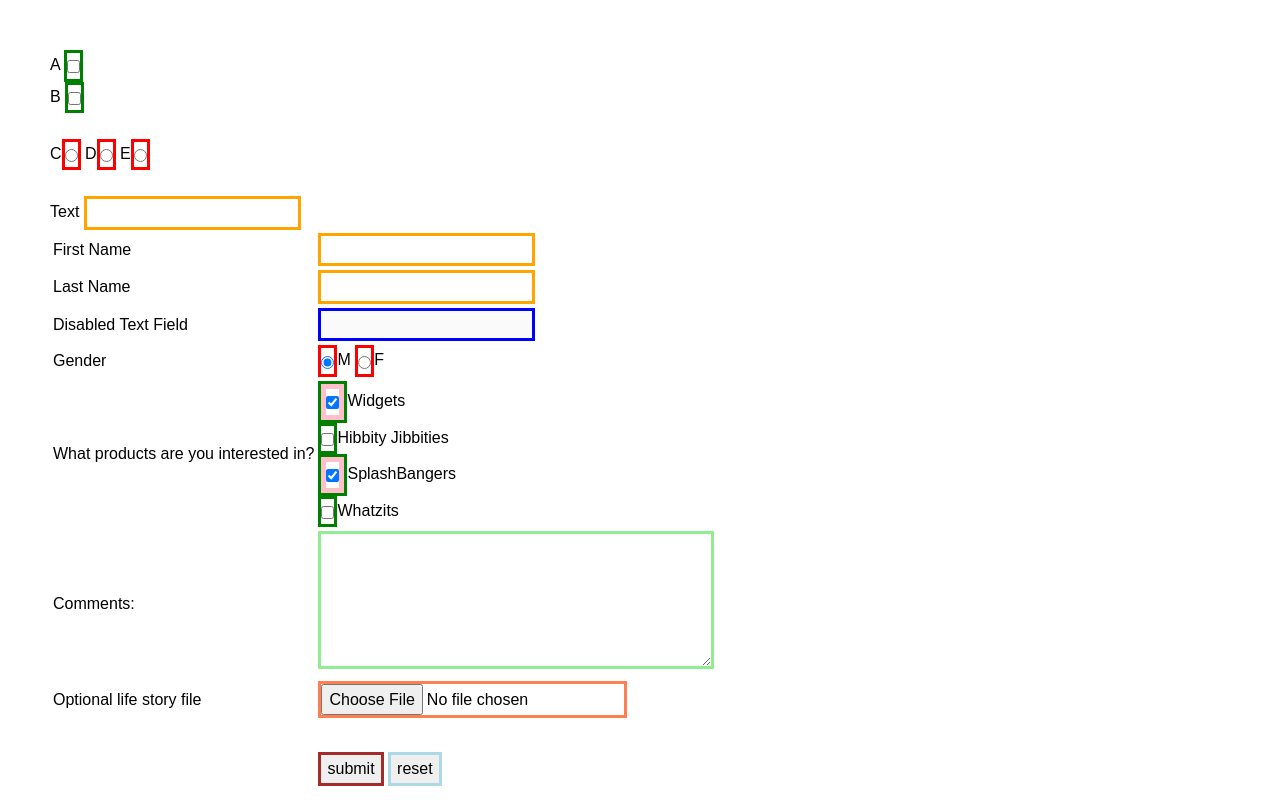
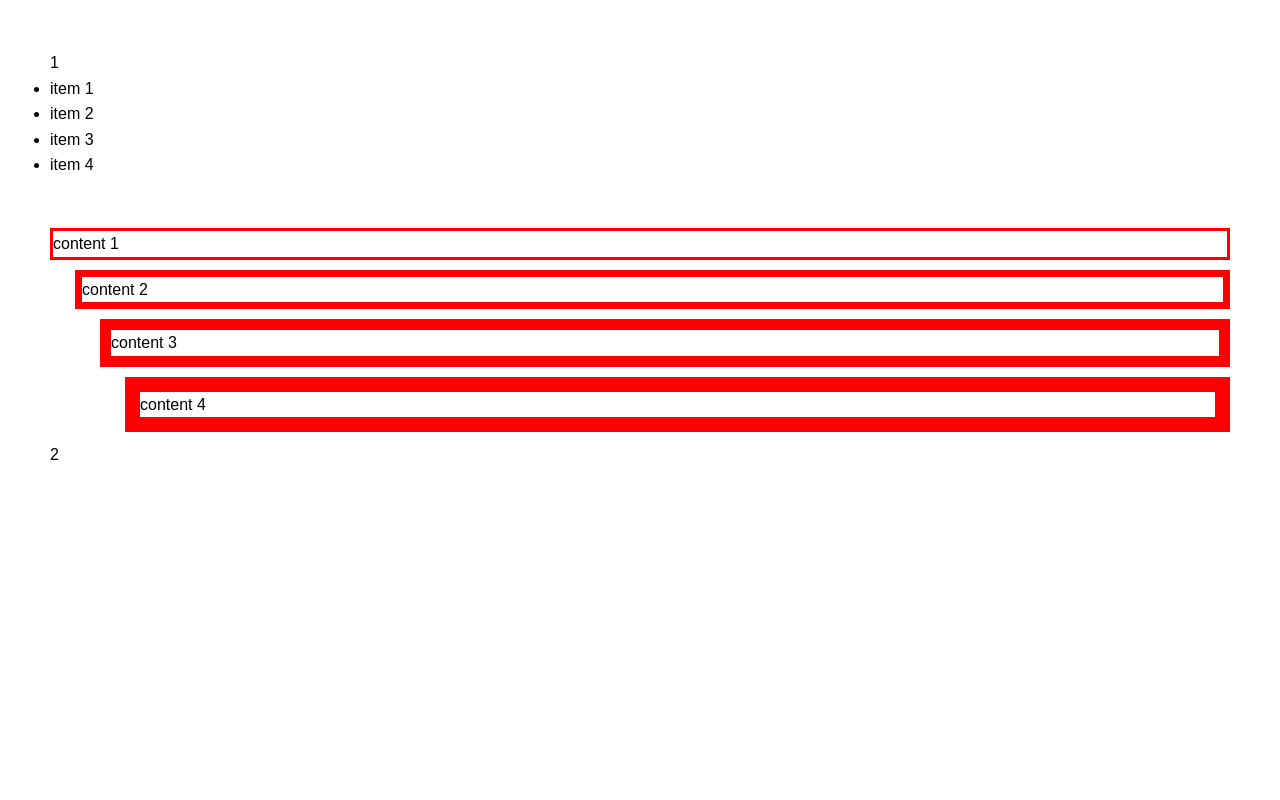
Before and after one commit to dmink/jquery, a website: page source/index.html in a window 1280 px wide. Shown: the top 800 px of the page. Drawn offline with nearby package versions, Linux system fonts and the light colour scheme; files that its build step writes are made by us from their sources.

Commit message:
Lesson 1.5. Traversing

```diff
--- a/source/html/content.html
+++ b/source/html/content.html
@@ -3,98 +3,7 @@
 
 	<div class="container">
 
-		<div class="block-form">
-
-			<form class="form-small" action="#" method="post">
-				A <input type="checkbox" name="box"><br>
-				B <input type="checkbox" name="box"><br><br>
-				C<input type="radio" name="rad"> D<input type="radio" name="rad"> E<input type="radio" name="rad"><br><br>
-				Text <input type="text" name="txt">
-			</form>
-
-			<form class="form-big" action="#" method="post">
-
-				<table class="style1">
-					<tbody>
-						<tr>
-							<td class="style2">
-								First Name</td>
-							<td>
-								<input id="FirstName" type="text" />
-							</td>
-						</tr>
-						<tr>
-							<td class="style2">
-								Last Name</td>
-							<td>
-								<input id="LastName" type="text" />
-							</td>
-						</tr>
-						<tr>
-							<td class="style2">
-								Disabled Text Field
-							</td>
-							<td>
-								<input id="Text1" type="text" disabled="disabled"/>
-							</td>
-						</tr>
-						<tr>
-							<td class="style2">
-								Gender
-							</td>
-							<td>
-								<input id="Male" type="radio" checked="checked"/>M <input id="Female" type="radio" />F
-							</td>
-						</tr>
-						<tr>
-							<td class="style2">
-								What products are you interested in?
-							</td>
-							<td>
-								<input id="Checkbox1" type="checkbox" checked="checked"/><label for="Checkbox1">Widgets</label><br />
-								<input id="Checkbox2" type="checkbox" /><label for="Checkbox1">Hibbity Jibbities</label><br />
-								<input id="Checkbox3" type="checkbox" checked="checked"/><label for="Checkbox1">SplashBangers</label><br />
-								<input id="Checkbox4" type="checkbox" /><label for="Checkbox1">Whatzits</label>
-							</td>
-						</tr>
-						<tr>
-							<td class="style2">
-								Comments:
-							</td>
-							<td>
-								<textarea id="Comments" cols="40" name="S1" rows="5"></textarea>
-							</td>
-						</tr>
-						<tr>
-							<td class="style2">
-								Optional life story file
-							</td>
-							<td>
-								<input id="File1" type="file" />
-							</td>
-						</tr>
-						<tr>
-							<td class="style2">
-								&nbsp;
-							</td>
-							<td>
-								&nbsp;
-							</td>
-						</tr>
-						<tr>
-							<td class="style2">
-								&nbsp;
-							</td>
-							<td>
-								<input id="Submit1" type="submit" value="submit" /> <input id="Reset1" type="reset" value="reset" />
-							</td>
-						</tr>
-					</tbody>
-				</table>
-
-			</form>
-
-		</div>
+		<div class="empty-top">1</div>
 
 		<div class="block1">
 			<ul class="list">
@@ -112,6 +21,8 @@
 			<p class="par4" data-content="jQuery">content 4</p>
 		</div>
 
+		<div class="empty-bottom">2</div>
+
 	</div>
 
 </main>
--- a/source/js/customization.js
+++ b/source/js/customization.js
@@ -1,51 +1,26 @@
 $(document).ready( function() {
+
 /*
-    $( 'form :input')
+    $( '.empty-top' ).html( 'There are ' +
+        $("li").length + ' elements "li" on the page');
+
+    $( '.empty-bottom' ).text( 'There are ' +
+        $("p").length + ' elements "p" on the page' );
+
+    console.log( $('li').get(1) );
+
+    $('ul').find('li.item3')
         .css( 'border', '3px solid red' );
 */
 
-    var allInputs = $( 'form :input'),
-        textInputs = $( 'form :text'),
-        disInputs = $( 'form :disabled'),
-        enInputs = $( 'form :enabled'),
-        boxInputs = $( 'form input:checkbox'),
-        checkInputs = $( 'form input:checked'),
-        radInputs = $( 'form input:radio'),
-        textArea = $( 'form textarea'),
-        btnInputs = $( 'form input:submit'),
-        fileInputs = $( 'form input:file'),
-        resInputs = $( 'form input:reset' );
+    var leftMargin = 0,
+        border = 3;
 
-    $( textInputs )
-        .css( 'border', '3px solid orange' );
+    $('p').each( function() {
+        $(this).css( 'border', border + 'px solid red' );
+        $(this).css( 'marginLeft', leftMargin + 'px' );
+        border += 4;
+        leftMargin += 25;
+    });
 
-    $( disInputs )
-        .css( 'border', '3px solid blue' );
-
-    $( boxInputs )
-        .wrap('<span></span>')
-        .parent()
-        .css( 'border', '3px solid green' );
-
-    $( 'form :checkbox:checked' )
-        .wrap('<span></span>')
-        .parent()
-        .css( 'border', '5px solid pink' );
-
-    $( radInputs )
-        .wrap('<span></span>')
-        .parent()
-        .css( 'border', '3px solid red' );
-
-    $( textArea )
-        .css( 'border', '3px solid lightgreen' );
-
-    $( btnInputs )
-        .css( 'border', '3px solid brown' );
-
-    $( fileInputs )
-        .css( 'border', '3px solid coral' );
-
-    $( resInputs )
-        .css( 'border', '3px solid lightblue' );
 });
--- a/source/sass/style.scss
+++ b/source/sass/style.scss
@@ -52,20 +52,6 @@ p {
 	padding: 50px;
 }
 
-.block-form {
-	margin-bottom: 50px;
-}
-
 .block1 {
 	margin-bottom: 50px;
 }
-
-span {
-	display: inline-block;
-	vertical-align: middle;
-}
-
-input {
-	display: inline-block;
-	vertical-align: middle;
-}
```
Also changed, not shown: build/css/style.css, build/index.html, build/js/customization.js.
